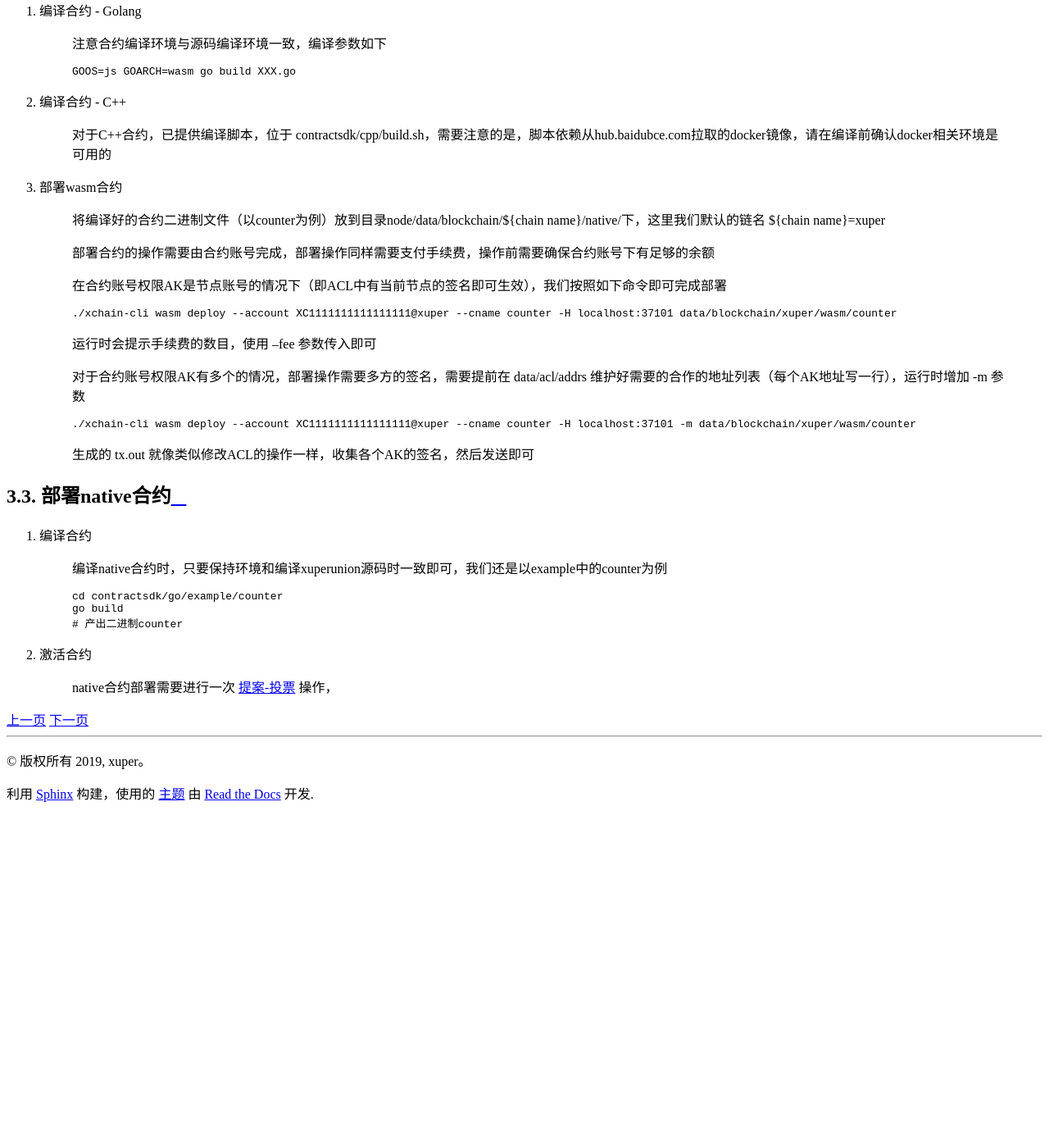
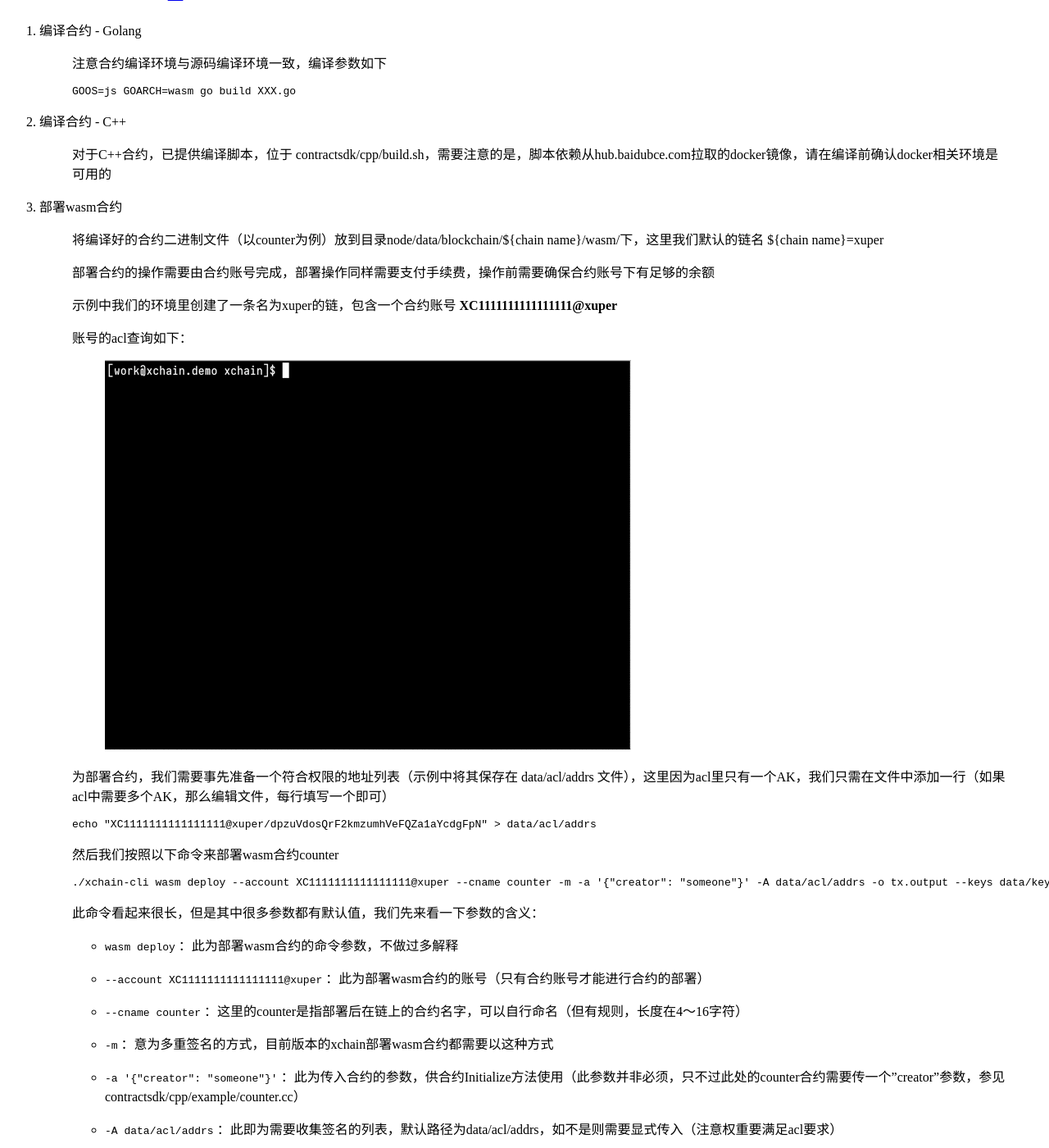
Before and after one commit to xuperchain/docs, a Sphinx documentation site: the page built from source/advanced_usage/create_contracts.rst, in a window 1280 px wide and 1400 px high, scrolled down 2379 px. Shown: the whole window at 82% size. Built offline with Sphinx 7.4.7 and the Read the Docs theme 2.0.0, drawn with Linux system fonts in a browser that asks for light colours; before the commit the page ends 3366 px from its top, so only the background shows below that; some of the changed text lies outside the part shown.

Commit message:
update contract doc

```diff
--- a/source/advanced_usage/create_contracts.rst
+++ b/source/advanced_usage/create_contracts.rst
@@ -61,25 +61,101 @@
 
 3. 部署wasm合约
 
-    将编译好的合约二进制文件（以counter为例）放到目录node/data/blockchain/${chain name}/native/下，这里我们默认的链名 ${chain name}=xuper
+    将编译好的合约二进制文件（以counter为例）放到目录node/data/blockchain/${chain name}/wasm/下，这里我们默认的链名 ${chain name}=xuper
 
     部署合约的操作需要由合约账号完成，部署操作同样需要支付手续费，操作前需要确保合约账号下有足够的余额
 
-    在合约账号权限AK是节点账号的情况下（即ACL中有当前节点的签名即可生效），我们按照如下命令即可完成部署
+    示例中我们的环境里创建了一条名为xuper的链，包含一个合约账号 **XC1111111111111111@xuper**
+
+    .. only:: html
+
+        账号的acl查询如下：
+
+        .. figure:: ../images/checkacl.gif
+            :alt: 查询acl
+            :align: center
+
+    为部署合约，我们需要事先准备一个符合权限的地址列表（示例中将其保存在 data/acl/addrs 文件），这里因为acl里只有一个AK，我们只需在文件中添加一行（如果acl中需要多个AK，那么编辑文件，每行填写一个即可）
 
     .. code-block:: bash
 
-        ./xchain-cli wasm deploy --account XC1111111111111111@xuper --cname counter -H localhost:37101 data/blockchain/xuper/wasm/counter
+        echo "XC1111111111111111@xuper/dpzuVdosQrF2kmzumhVeFQZa1aYcdgFpN" > data/acl/addrs
+
+    然后我们按照以下命令来部署wasm合约counter
+
+    .. code-block:: bash
+
+        ./xchain-cli wasm deploy --account XC1111111111111111@xuper --cname counter -m -a '{"creator": "someone"}' -A data/acl/addrs -o tx.output --keys data/keys --name xuper -H localhost:37101 counter
+
+    此命令看起来很长，但是其中很多参数都有默认值，我们先来看一下参数的含义：
+
+    - ``wasm deploy`` ：此为部署wasm合约的命令参数，不做过多解释
+    - ``--account XC1111111111111111@xuper`` ：此为部署wasm合约的账号（只有合约账号才能进行合约的部署）
+    - ``--cname counter`` ：这里的counter是指部署后在链上的合约名字，可以自行命名（但有规则，长度在4～16字符）
+    - ``-m`` ：意为多重签名的方式，目前版本的xchain部署wasm合约都需要以这种方式
+    - ``-a '{"creator": "someone"}'`` ：此为传入合约的参数，供合约Initialize方法使用（此参数并非必须，只不过此处的counter合约需要传一个"creator"参数，参见contractsdk/cpp/example/counter.cc）
+    - ``-A data/acl/addrs`` ：此即为需要收集签名的列表，默认路径为data/acl/addrs，如不是则需要显式传入（注意权重要满足acl要求）
+    - ``-o tx.output`` ：此为输出的tx文件，可不传，默认文件名为tx.out
+    - ``--keys data/keys`` ：此为部署发起者的密钥地址，可不传，默认值即为data/keys（部署发起者也要进行签名）
+    - ``--name xuper`` ：此为区块链名称，默认为xuper，如果创建链名称不是xuper则需要显式传入
+    - ``-H localhost:37101`` ：xchain服务的地址，默认是本机的37101端口，如不是则需要显式传入
+    - 最后的counter是合约编译好的文件（编译完成默认是counter.wasm）
+
+
+    在此处，我们大部分参数取的是默认值，所以命令参数不必这么多了
+
+    .. code-block:: bash
+
+        ./xchain-cli wasm deploy --account XC1111111111111111@xuper --cname counter -m -a '{"creator": "someone"}' counter
+
+    .. only:: html
+
+        运行效果如下
+
+        .. figure:: ../images/deploywasm.gif
+            :alt: 发起wasm合约部署
+            :align: center
 
     运行时会提示手续费的数目，使用 --fee 参数传入即可
 
-    对于合约账号权限AK有多个的情况，部署操作需要多方的签名，需要提前在 data/acl/addrs 维护好需要的合作的地址列表（每个AK地址写一行），运行时增加 -m 参数
+    然后收集所需AK的签名，因为示例中我们只有一个AK（同时也是发起者），所以只需要签名一次
 
     .. code-block:: bash
 
-        ./xchain-cli wasm deploy --account XC1111111111111111@xuper --cname counter -H localhost:37101 -m data/blockchain/xuper/wasm/counter
+        ./xchain-cli multisig sign --tx tx.out --output sign.out --keys data/keys
 
-    生成的 tx.out 就像类似修改ACL的操作一样，收集各个AK的签名，然后发送即可
+    这里的 ``--output`` ``--keys`` 参数也有默认值（输出到sign.out文件，密钥位于data/keys），可以不加。运行后我们即可获得此AK的签名
+
+    .. only:: html
+
+        运行效果如下
+
+        .. figure:: ../images/signtx.gif
+            :alt: 对tx签名
+            :align: center
+
+    收集完发起者和acl需要的签名后，我们即可发送交易，完成合约部署了
+
+    .. code-block:: bash
+
+        ./xchain-cli multisig send --tx tx.out sign.out sign.out
+
+    这里 multisig send 为发送多重签名的命令参数， ``--tx`` 是交易文件，后边的两个参数分别为发起者的签名和acl的签名（acl中有多个AK时，用逗号连接多个签名文件）。运行命令可得到交易上链后的id，我们也可以使用以下命令来查询部署结果
+
+    .. code-block:: bash
+
+        ./xchain-cli account contracts --account XC1111111111111111@xuper
+
+    会显示此合约账号部署过的所有合约
+
+    .. only:: html
+
+        运行效果如下
+
+        .. figure:: ../images/sendtx.gif
+            :alt: 发送部署交易
+            :align: center
+
 
 部署native合约
 --------------
--- a/source/index.rst
+++ b/source/index.rst
@@ -14,6 +14,7 @@
 
    introduction/brief.rst
    introduction/modules.rst
+   introduction/datastruct.rst
    introduction/smart_contracts.rst
    introduction/permission_system.rst
    introduction/privacy.rst
```
Also changed, not shown: source/introduction/datastruct.rst (added, +240 -0 lines), source/images/block-img.png (added), source/images/checkacl.gif (added), source/images/sendtx.gif (added), source/images/signtx.gif (added), source/images/tx-img.png (added), 1 other file.
